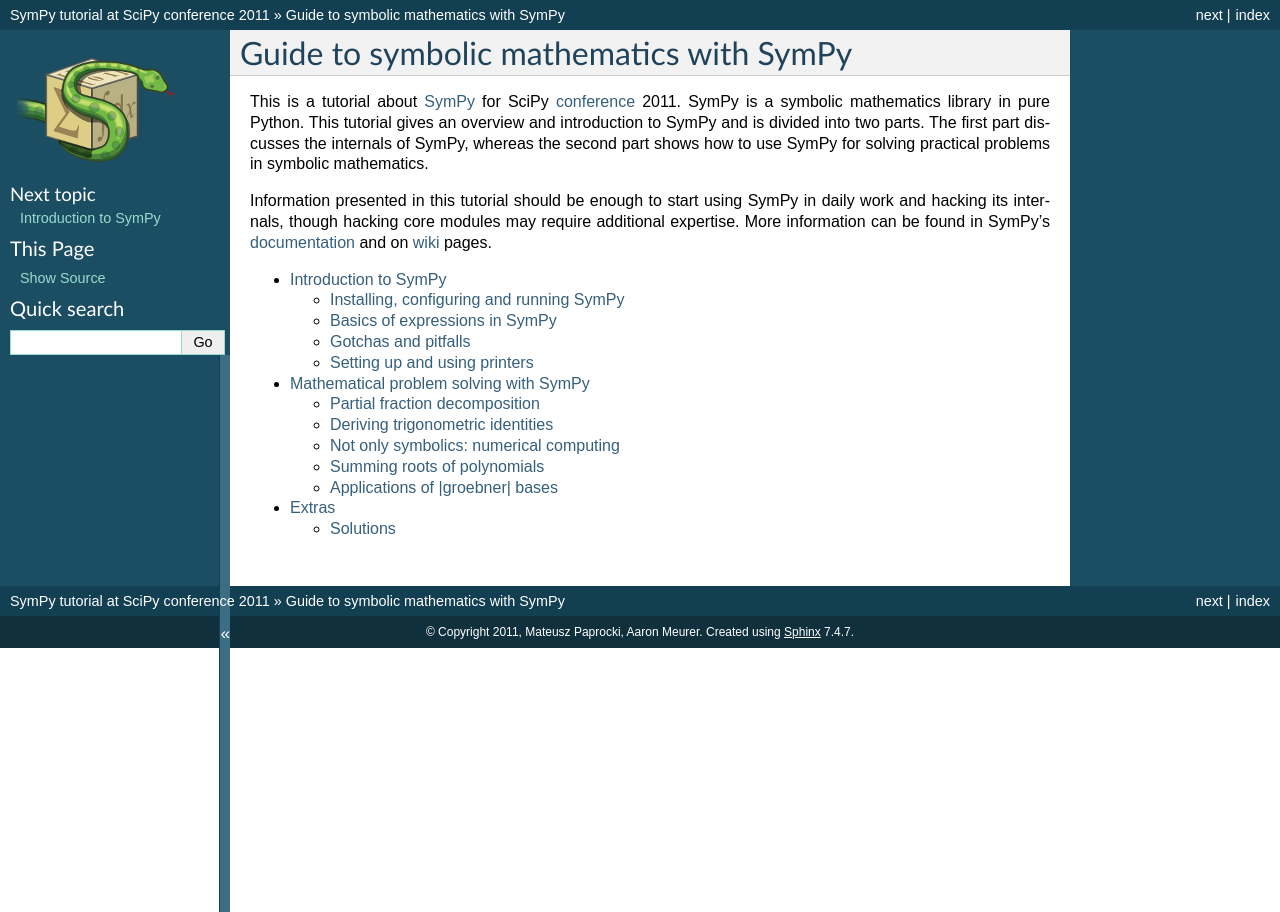
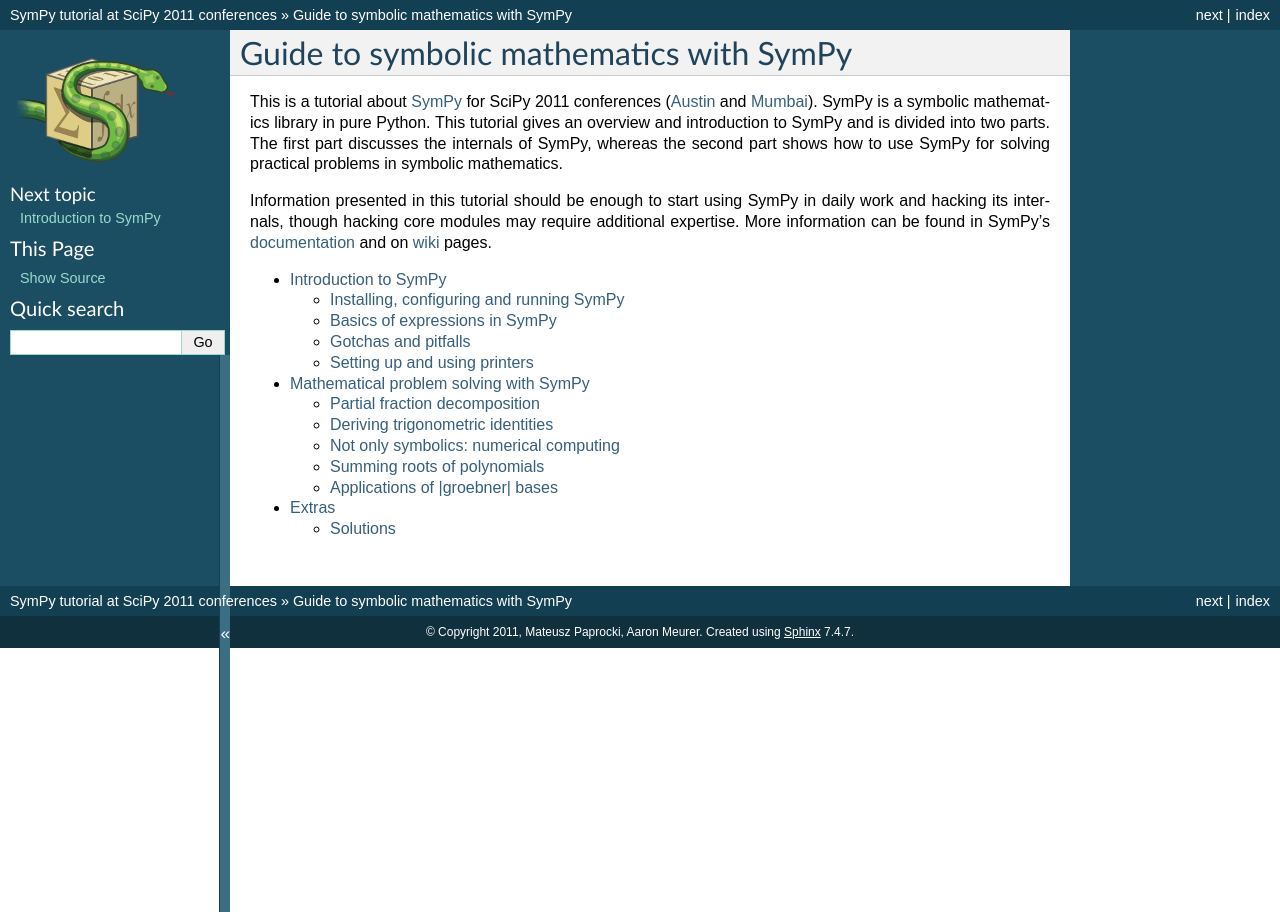
Before and after one commit to sympy/scipy-2016-tutorial, a Sphinx documentation site: the page built from source/index.rst, in a window 1280 px wide. Built offline with Sphinx 7.4.7, drawn with Linux system fonts in a browser that asks for light colours.

Commit message:
Added information about SciPy.in 2011

```diff
--- a/source/conf.py
+++ b/source/conf.py
@@ -130,7 +130,7 @@ html_theme_options = {
 
 # The name for this set of Sphinx documents.  If None, it defaults to
 # "<project> v<release> documentation".
-html_title = "SymPy tutorial at SciPy conference 2011"
+html_title = "SymPy tutorial at SciPy 2011 conferences"
 
 # A shorter title for the navigation bar.  Default is the same as html_title.
 #html_short_title = None
--- a/source/index.rst
+++ b/source/index.rst
@@ -3,12 +3,12 @@ Guide to symbolic mathematics with SymPy
 ========================================
 
 This is a tutorial about `SymPy <http://www.sympy.org>`_ for SciPy
-`conference <http://conference.scipy.org/scipy2011/>`_ 2011. SymPy
-is a symbolic mathematics library in pure Python. This tutorial gives
-an overview and introduction to SymPy and is divided into two parts.
-The first part discusses the internals of SymPy, whereas the second
-part shows how to use SymPy for solving practical problems in symbolic
-mathematics.
+2011 conferences (`Austin <http://conference.scipy.org/scipy2011/>`_
+and `Mumbai <http://scipy.in/scipyin/2011/>`_). SymPy is a symbolic
+mathematics library in pure Python. This tutorial gives an overview
+and introduction to SymPy and is divided into two parts. The first
+part discusses the internals of SymPy, whereas the second part shows
+how to use SymPy for solving practical problems in symbolic mathematics.
 
 Information presented in this tutorial should be enough to start
 using SymPy in daily work and hacking its internals, though hacking
```
